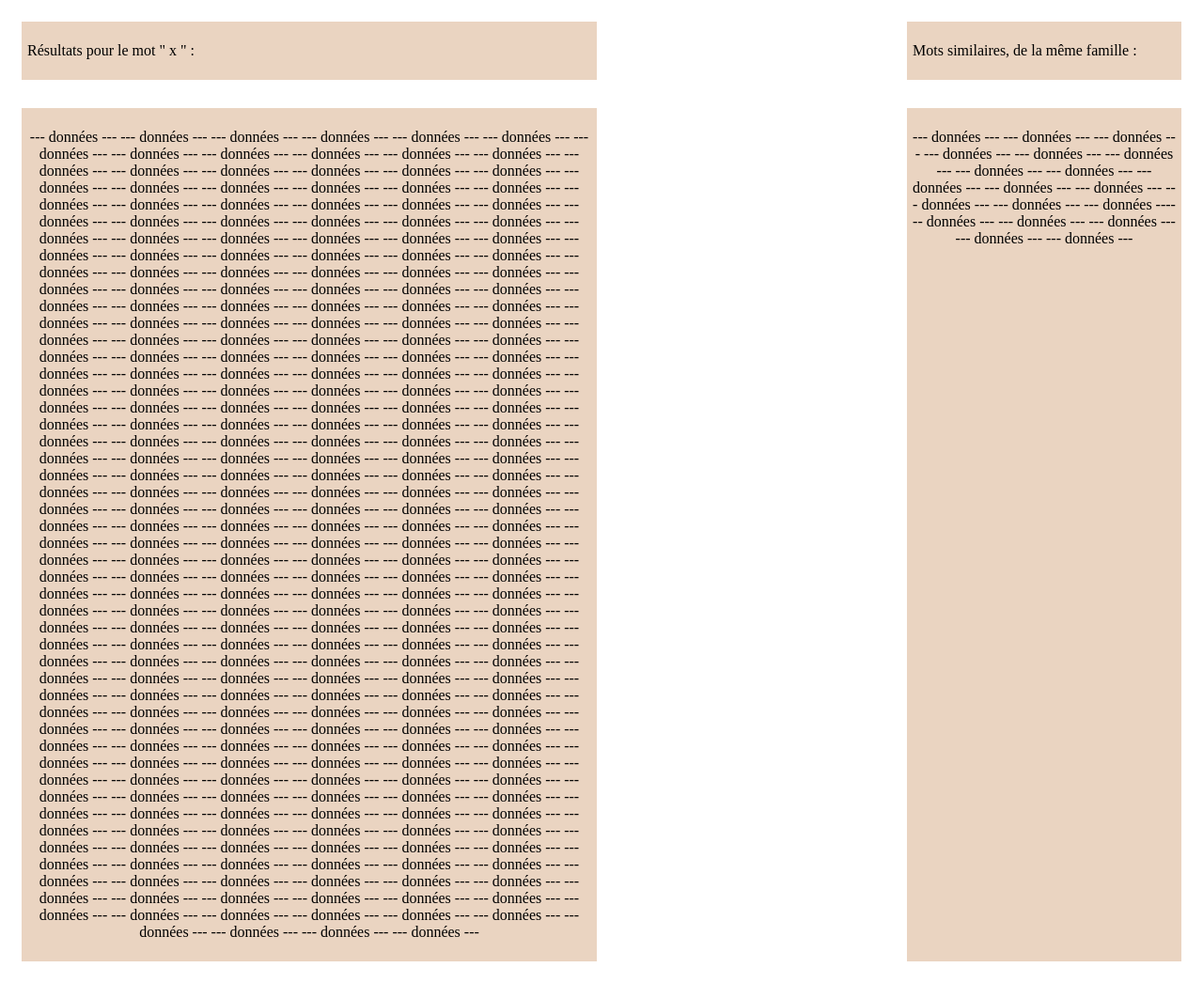
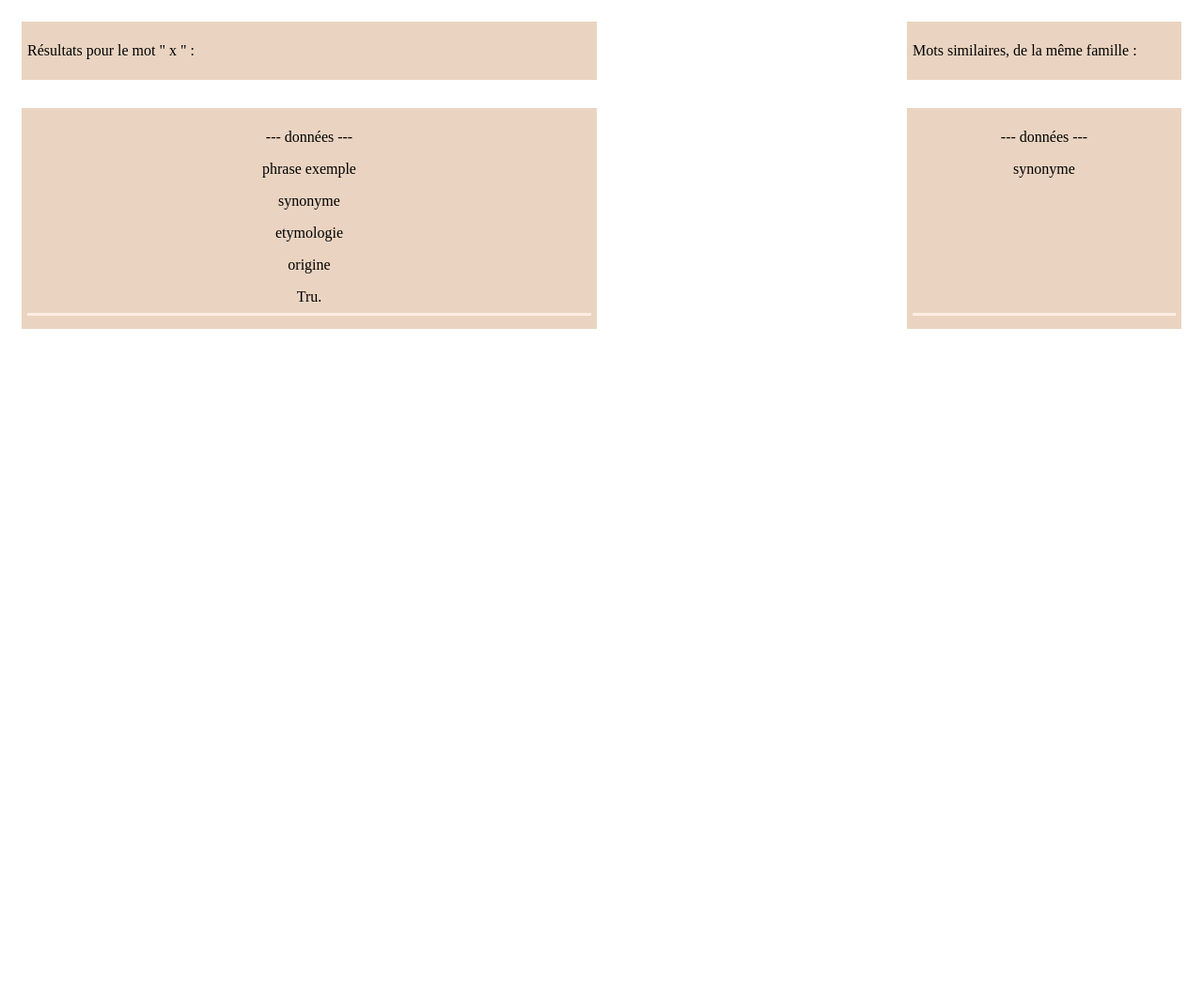
Before and after one commit to Jerem-dY/Makki, a PHP site: page /html/mots.html in a window 1280 px wide. Shown: the whole page at 94% size. After the commit the page ends 350 px from the top, so only its background shows below. Run offline with PHP 8.4, Linux system fonts and the light colour scheme.

Commit message:
faciliter implémentation + ajout d'une page css manquante

```diff
--- a/html/mots.html
+++ b/html/mots.html
@@ -18,36 +18,65 @@
 
             <div class ="mots_donnees">
                 <div class="resultats_donnees">
-                    <p> --- données ---  --- données --- --- données --- --- données --- --- données --- ---
-                    données --- --- données --- --- données --- --- données --- --- données --- --- données --- --- données ---  --- données --- --- données --- --- données --- --- données --- ---
-                    données --- --- données --- --- données --- --- données --- --- données --- --- données --- --- données ---  --- données --- --- données --- --- données --- --- données --- ---
-                    données --- --- données --- --- données --- --- données --- --- données --- --- données --- --- données ---  --- données --- --- données --- --- données --- --- données --- ---
-                    données --- --- données --- --- données --- --- données --- --- données --- --- données --- --- données ---  --- données --- --- données --- --- données --- --- données --- ---
-                    données --- --- données --- --- données --- --- données --- --- données --- --- données --- --- données ---  --- données --- --- données --- --- données --- --- données --- ---
-                    données --- --- données --- --- données --- --- données --- --- données --- --- données --- --- données ---  --- données --- --- données --- --- données --- --- données --- ---
-                    données --- --- données --- --- données --- --- données --- --- données --- --- données --- --- données ---  --- données --- --- données --- --- données --- --- données --- ---
-                    données --- --- données --- --- données --- --- données --- --- données --- --- données --- --- données ---  --- données --- --- données --- --- données --- --- données --- ---
-                    données --- --- données --- --- données --- --- données --- --- données --- --- données --- --- données ---  --- données --- --- données --- --- données --- --- données --- ---
-                    données --- --- données --- --- données --- --- données --- --- données --- --- données --- --- données ---  --- données --- --- données --- --- données --- --- données --- ---
-                    données --- --- données --- --- données --- --- données --- --- données --- --- données --- --- données ---  --- données --- --- données --- --- données --- --- données --- ---
-                    données --- --- données --- --- données --- --- données --- --- données --- --- données --- --- données ---  --- données --- --- données --- --- données --- --- données --- ---
-                    données --- --- données --- --- données --- --- données --- --- données --- --- données --- --- données ---  --- données --- --- données --- --- données --- --- données --- ---
-                    données --- --- données --- --- données --- --- données --- --- données --- --- données --- --- données ---  --- données --- --- données --- --- données --- --- données --- ---
-                    données --- --- données --- --- données --- --- données --- --- données --- --- données --- --- données ---  --- données --- --- données --- --- données --- --- données --- ---
-                    données --- --- données --- --- données --- --- données --- --- données --- --- données --- --- données ---  --- données --- --- données --- --- données --- --- données --- ---
-                    données --- --- données --- --- données --- --- données --- --- données --- --- données --- --- données ---  --- données --- --- données --- --- données --- --- données --- ---
-                    données --- --- données --- --- données --- --- données --- --- données --- --- données --- --- données ---  --- données --- --- données --- --- données --- --- données --- ---
-                    données --- --- données --- --- données --- --- données --- --- données --- --- données --- --- données ---  --- données --- --- données --- --- données --- --- données --- ---
-                    données --- --- données --- --- données --- --- données --- --- données --- --- données --- --- données ---  --- données --- --- données --- --- données --- --- données --- ---
-                    données --- --- données --- --- données --- --- données --- --- données --- --- données --- --- données ---  --- données --- --- données --- --- données --- --- données --- ---
-                    données --- --- données --- --- données --- --- données --- --- données --- --- données --- --- données ---  --- données --- --- données --- --- données --- --- données --- ---
-                    données --- --- données --- --- données --- --- données --- --- données --- --- données --- --- données ---  --- données --- --- données --- --- données --- --- données --- ---
-                    données --- --- données --- --- données --- --- données --- --- données --- --- données --- --- données ---  --- données --- --- données --- --- données --- --- données --- ---
-                    données --- --- données --- --- données --- --- données --- --- données --- --- données --- --- données ---  --- données --- --- données --- --- données --- --- données --- ---
-                    données --- --- données --- --- données --- --- données --- --- données --- --- données ---</p>
+                <definition>
+                    <p class="donnees_definition"> --- données --- </p>
+                        <p>
+                            <exemples>
+                                <ex1 class="donnees_exemples">phrase exemple</ex1>
+                            </exemples>
+                        </p>
+
+                        <p>
+                            <synonymes>
+                                <syn1 class="donnees_synonyme">synonyme</syn1>
+                            </synonymes>
+                        </p>
+
+                        <p>
+                            <etymologie class="donnees_etymologie">etymologie</etymologie>
+                        </p>
+
+                        <p>
+                            <origine class="donnees_origine">origine</origine>
+                        </p>
+
+                        <p>
+                            <prononciation class="donnees_prononciation">Tru.</prononciation>
+                        </p>
+
+                        <p>
+                            <hr/ noshade>
+                        </p>
+                </definition>
                 </div>
-                <div class="similaires_donnees"><p> --- données --- --- données --- --- données --- --- données --- --- données --- --- données --- --- données --- --- données --- --- données ---
-                    --- données --- --- données --- --- données --- --- données --- --- données ------ données --- --- données --- --- données --- --- données --- --- données --- </p>
+
+                <div class="similaires_donnees">
+                    <p class="similaires_definition"> --- données ---  </p>
+                    <p>
+                        <synonymes>
+                            <syn1 class="donnees_synonyme">synonyme</syn1>
+                        </synonymes>
+                    </p>
+
+                    <p>
+                        <br/>
+                    </p>
+
+                    <p>
+                        <br/>
+                    </p>
+
+                    <p>
+                        <br/>
+                    </p>
+
+                    <p>
+                        <br/>
+                    </p>
+
+                    <p>
+                        <hr/ noshade>
+                    </p>
                 </div>
             </div>
 
--- a/html/styles/mots.css
+++ b/html/styles/mots.css
@@ -47,3 +47,13 @@
     text-align: center;
 
 }
+
+hr {
+
+    height: 1px;
+    margin: -0.5em 0;
+    background-color: #fdeee2;
+    border-color: #fdeee2;
+
+
+}
--- a/html/thematiques.html
+++ b/html/thematiques.html
@@ -3,6 +3,7 @@
 	<head>
 		<meta charset="UTF-8" />
 		<title class="trad" id="title">Lexique libanais de Makki</title>
+        <link rel="stylesheet" href="styles/thematiques.css" />
         <script src="scripts/jquery.js"></script>
 
 	</head>
@@ -16,7 +17,7 @@
 
                 <div class ="ensemble">
                     <div class="themtq1">
-                        <p>Lexique commun ~</p>
+                        <p class="thematique">Lexique commun ~</p>
                     </div>
 
                     <div class="themtq1">
```
Also changed, not shown: html/styles/header.css (+0 -27 lines), html/styles/thematiques.css (added, +24 -0 lines).
